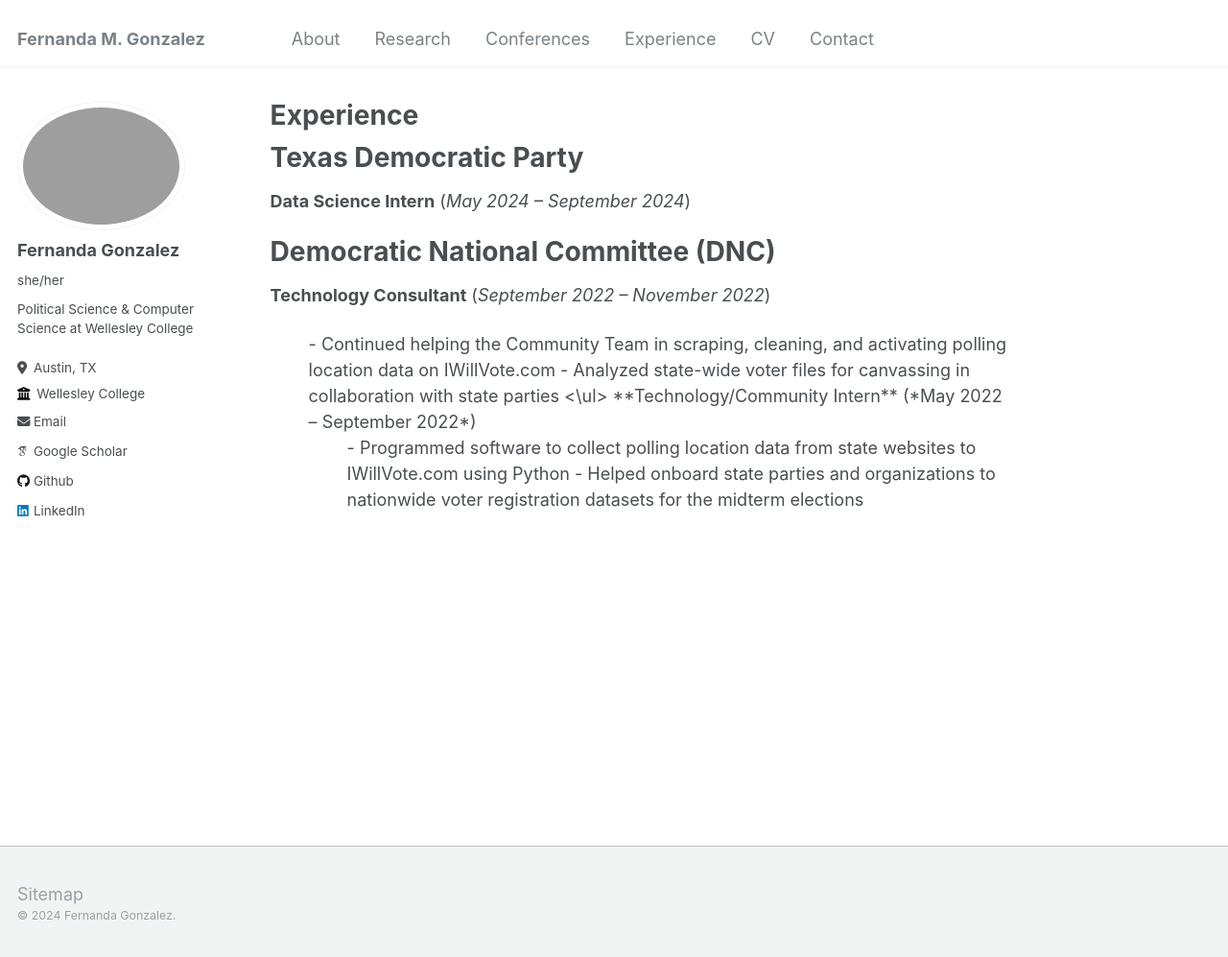
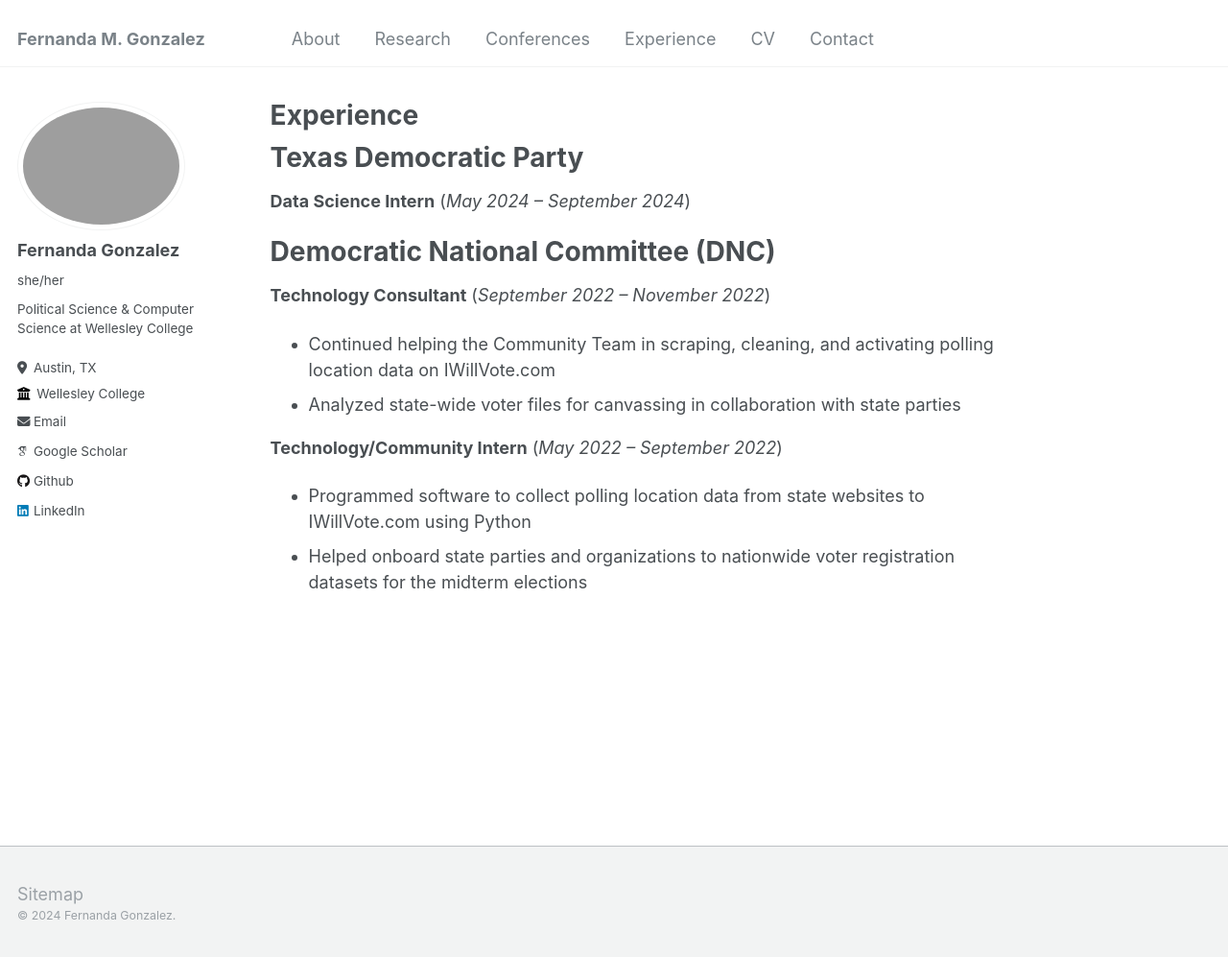
Before and after one commit to fernandamayela/fernandamayela.github.io, a Jekyll site: the page built from _pages/experience.md, in a window 1280 px wide and 1000 px high. Shown: the top 997 px of the window at 96% size. Built offline with Jekyll 4.4.1, drawn with Linux system fonts in a browser that asks for light colours; some web fonts are replaced.

Commit message:
Update experience.md

```diff
--- a/_pages/experience.md
+++ b/_pages/experience.md
@@ -11,13 +11,10 @@ Texas Democratic Party
 **Democratic National Committee (DNC)**
 ===
 **Technology Consultant** (*September 2022 – November 2022*)<br>
-<ul>
-- Continued helping the Community Team in scraping, cleaning, and activating polling location data on IWillVote.com
-- Analyzed state-wide voter files for canvassing in collaboration with state parties
-<\ul>
+- Continued helping the Community Team in scraping, cleaning, and activating polling location data on IWillVote.com<br>
+- Analyzed state-wide voter files for canvassing in collaboration with state parties<br>
 
 
 **Technology/Community Intern** (*May 2022 – September 2022*)<br>
-<ul>
-- Programmed software to collect polling location data from state websites to IWillVote.com using Python
-- Helped onboard state parties and organizations to nationwide voter registration datasets for the midterm elections
+- Programmed software to collect polling location data from state websites to IWillVote.com using Python<br>
+- Helped onboard state parties and organizations to nationwide voter registration datasets for the midterm elections<br>
```
